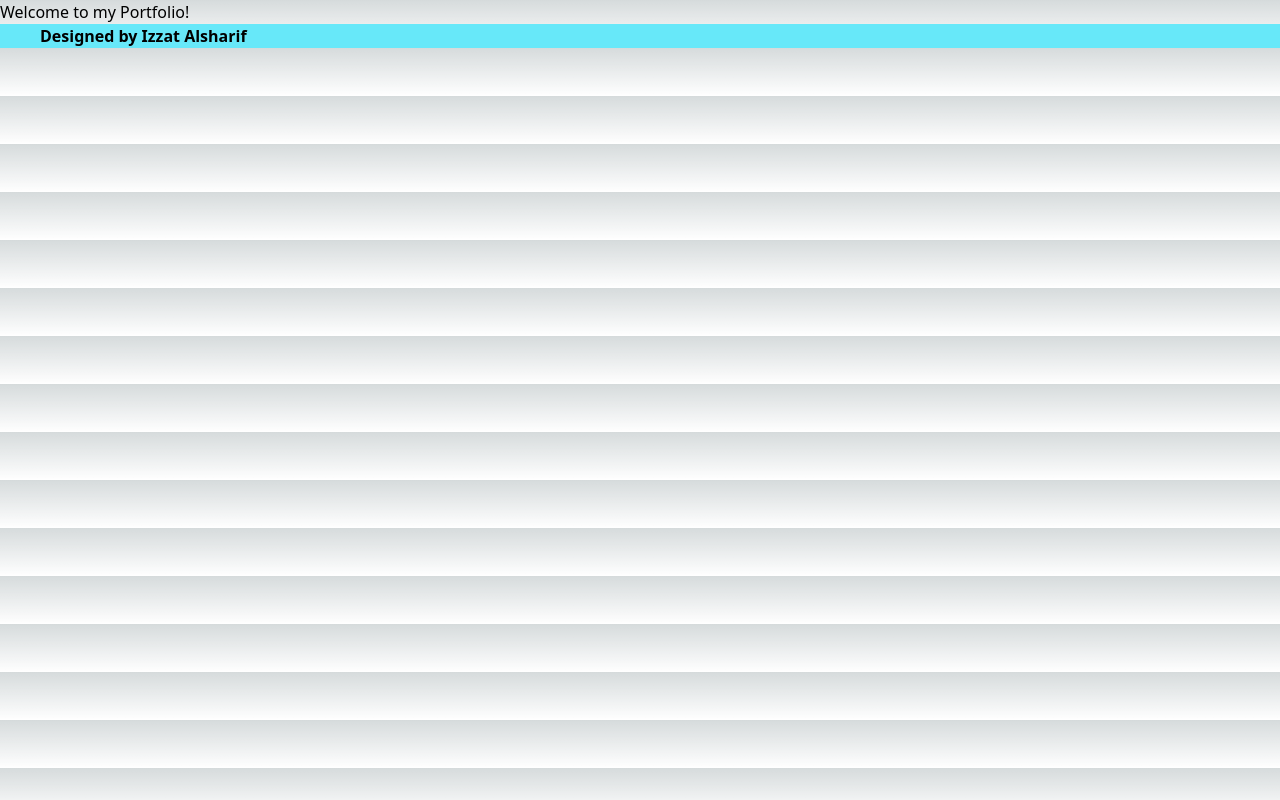
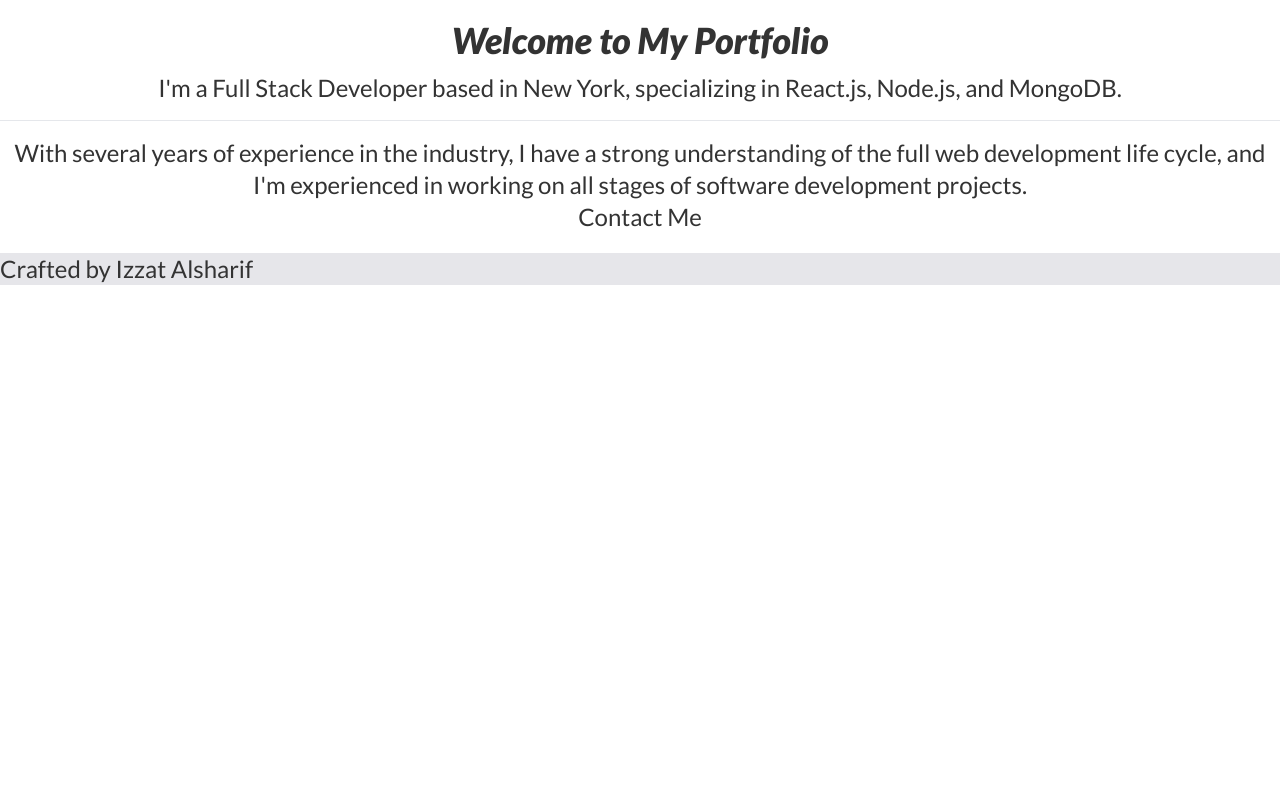
Before and after one commit to izzat5233/personal-portfolio, a Next.js app: page / in a window 1280 px wide. Built offline with nearby package versions, Linux system fonts and the light colour scheme.

Commit message:
tailwind config

```diff
--- a/src/components/Footer.js
+++ b/src/components/Footer.js
@@ -1,7 +1,7 @@
 export default function Footer() {
     return (
-        <footer>
-            <h3 className={`container mx-auto px-10 bg-cyan-300 font-black`}>Designed by Izzat Alsharif</h3>
+        <footer className={`w-full bg-neutral`}>
+            <h3>Crafted by Izzat Alsharif</h3>
         </footer>
     );
 }
--- a/src/pages/index.js
+++ b/src/pages/index.js
@@ -3,7 +3,20 @@ import Layout from "@/components/Layout";
 export default function Index() {
     return (
         <Layout title="Home | Portfolio">
-            <h1>Welcome to my Portfolio!</h1>
+            <section id="introduction" className="container mx-auto text-center py-5 ">
+                <div className="container">
+                    <h1 className={`display-4 mb-3 font-title transition-all cursor-default
+                     hover:text-accent hover:text-5xl`}>Welcome to My
+                        Portfolio</h1>
+                    <p className="lead">I'm a Full Stack Developer based in New York, specializing in React.js, Node.js,
+                        and MongoDB.</p>
+                    <hr className="my-4"/>
+                    <p>With several years of experience in the industry, I have a strong understanding of the full
+                        web development life cycle, and I'm experienced in working on all stages of software
+                        development projects.</p>
+                    <a className="btn btn-primary btn-lg" href="#contact" role="button">Contact Me</a>
+                </div>
+            </section>
         </Layout>
     );
 }
--- a/src/pages/menu.js
+++ /dev/null
@@ -1,9 +0,0 @@
-import Layout from "@/components/Layout";
-
-export default function Menu() {
-    return (
-        <Layout title="Menu | Portfolio">
-            <h1>Hello World!</h1>
-        </Layout>
-    );
-}
--- a/src/styles/globals.css
+++ b/src/styles/globals.css
@@ -1,27 +1,35 @@
+@import url('https://fonts.googleapis.com/css2?family=Dancing+Script&family=Lato:ital,wght@0,400;1,900&display=swap');
+
 @tailwind base;
 @tailwind components;
 @tailwind utilities;
 
 :root {
-  --foreground-rgb: 0, 0, 0;
-  --background-start-rgb: 214, 219, 220;
-  --background-end-rgb: 255, 255, 255;
+    --color-primary: #1DA1F2;
+    --color-secondary: #134B5C;
+    --color-accent: #E94560;
+    --color-neutral: #E6E6EA;
+    --color-fore: #333333;
+    --color-back: #FFFFFF;
 }
 
 @media (prefers-color-scheme: dark) {
-  :root {
-    --foreground-rgb: 255, 255, 255;
-    --background-start-rgb: 0, 0, 0;
-    --background-end-rgb: 0, 0, 0;
-  }
+    :root {
+        --color-primary: #0D8BDB;
+        --color-secondary: #102A43;
+        --color-accent: #E94560;
+        --color-neutral: #161E2E;
+        --color-fore: #FFFFFF;
+        --color-back: #333333;
+    }
 }
 
 body {
-  color: rgb(var(--foreground-rgb));
-  background: linear-gradient(
-      to bottom,
-      transparent,
-      rgb(var(--background-end-rgb))
-    )
-    rgb(var(--background-start-rgb));
+    @apply bg-back text-fore;
+    @apply text-2xl;
 }
+
+.font-title {
+    @apply italic;
+    @apply text-4xl;
+}
--- a/tailwind.config.js
+++ b/tailwind.config.js
@@ -7,12 +7,23 @@ module.exports = {
     ],
     theme: {
         extend: {
-      backgroundImage: {
-        'gradient-radial': 'radial-gradient(var(--tw-gradient-stops))',
-        'gradient-conic':
-          'conic-gradient(from 180deg at 50% 50%, var(--tw-gradient-stops))',
+            fontFamily: {
+                'sans': ['Lato', 'sans-serif'],
+                'cursive': ['Dancing Script', 'cursive'],
+            },
+            fontSize: {
+                'bigger': '1.25em',
+            },
+            colors: {
+                'primary': 'var(--color-primary)',
+                'secondary': 'var(--color-secondary)',
+                'accent': 'var(--color-accent)',
+                'neutral': 'var(--color-neutral)',
+                'fore': 'var(--color-fore)',
+                'back': 'var(--color-back)',
             },
         },
     },
+    variants: {},
     plugins: [],
 }
```
Lines whose indentation alone changed are shown as unchanged.
